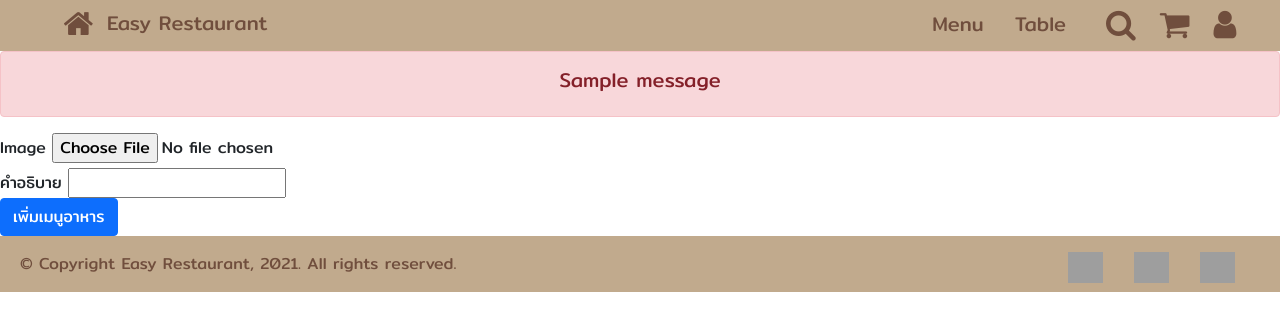
After one commit to ArchanPhalanuphat/easyRestaurant, a Django app: page /add_image_main in a window 1280 px wide. The commit adds this page. Shown: the top 331 px of the page. Run offline with Django 3.2, Linux system fonts and the light colour scheme; tables that the repository leaves empty hold one stand-in row (values such as "Sample post"); one stand-in notice (Sample message) is shown; grey boxes are pictures that could not be loaded.

Commit message:
feat:uplode image&description

```diff
--- a/easyRestaurant/urls.py
+++ b/easyRestaurant/urls.py
@@ -39,6 +39,8 @@ urlpatterns = [
     path('add_recommend_process', process.add_recommend_process),
     path('pagemenu', views.pagemenu),
     path('image_pagemenu_process', process.image_pagemenu_process),
+    path('add_image_main', views.add_image_main),
+    path('add_image_main_process', process.add_image_main_process),
 ]
 if settings.DEBUG:
     urlpatterns += static(settings.MEDIA_URL, document_root=settings.MEDIA_ROOT)
--- a/easyRestaurant_web/views.py
+++ b/easyRestaurant_web/views.py
@@ -4,6 +4,7 @@ from django.contrib.auth.models import User
 from .models import Menu
 from .models import image_promotion
 from .models import image_pagemenu
+from .models import image_main
 # Create your views here.
 
 def page_test(request):
@@ -11,7 +12,8 @@ def page_test(request):
 
 def page_first(request):
     data = image_promotion.objects.all()
-    return render(request, 'page_first.html', {'promotion':data})
+    data_left = image_main.objects.all()
+    return render(request, 'page_first.html', {'promotion':data,'datas':data_left})
 
 def page_menu_promotion(request):
     data = Menu.objects.all()
@@ -55,5 +57,7 @@ def add_recommend(request):
     return render(request, 'add_recommend.html')
 
 def pagemenu(request):
+    return render(request, 'pagemenu.html')
 
-    return render(request, 'pagemenu.html')
+def add_image_main(request):
+    return render(request, 'add_image_main.html')
--- /dev/null
+++ b/templates/add_image_main.html
@@ -0,0 +1,23 @@
+{% extends 'layout.html'%}
+
+
+{% block content%}
+{% if messages %}
+    <div class="alert alert-danger" role="alert">
+        {% for message in messages %}
+            <h5 align="center">{{message}}</h5>
+        {% endfor %}
+    </div>
+{% endif %}
+    <form action="add_image_main_process" method="post" enctype="multipart/form-data">
+        <div class="form-group">
+            {% csrf_token %}
+            <label for="" class="form-label">Image</label>
+            <input id="image" type="file" name="image"><br>
+            <label for="">คำอธิบาย</label>
+            <input type="text" class="from-control" name="description">
+        </div>
+        <input type="submit" value="เพิ่มเมนูอาหาร" class="btn btn-primary">
+    </form>
+
+{% endblock %}
--- a/templates/page_user.html
+++ b/templates/page_user.html
@@ -3,8 +3,9 @@
 
 {% block content%}
 <a class="nav-link" href="/add_menu">เพิ่มเมนูอาหาร</a>
-<a class="nav-link" href="add_recommend">แก้ไขรูปแนะนำ</a>
-<a class="nav-link" href="pagemenu">แก้ไขรูปหน้าmenu</a>
+<a class="nav-link" href="/add_image_main">แก้ไขรูปใหญ่พร้อมใส่คำบรรยาย</a>
+<a class="nav-link" href="/add_recommend">แก้ไขรูปแนะนำ</a>
+<a class="nav-link" href="/pagemenu">แก้ไขรูปหน้าmenu</a>
 <a class="nav-link" href="/logout">ออกจากระบบ</a>
 
 {% endblock %}
```
Also changed, not shown: easyRestaurant_web/process.py (+14 -1 lines), templates/page_first.html (+4 -3 lines), easyRestaurant_web/migrations/0009_image_main.py (added), media/image_main/shish-kebab-ge204ffa23_1920.jpg (added).
